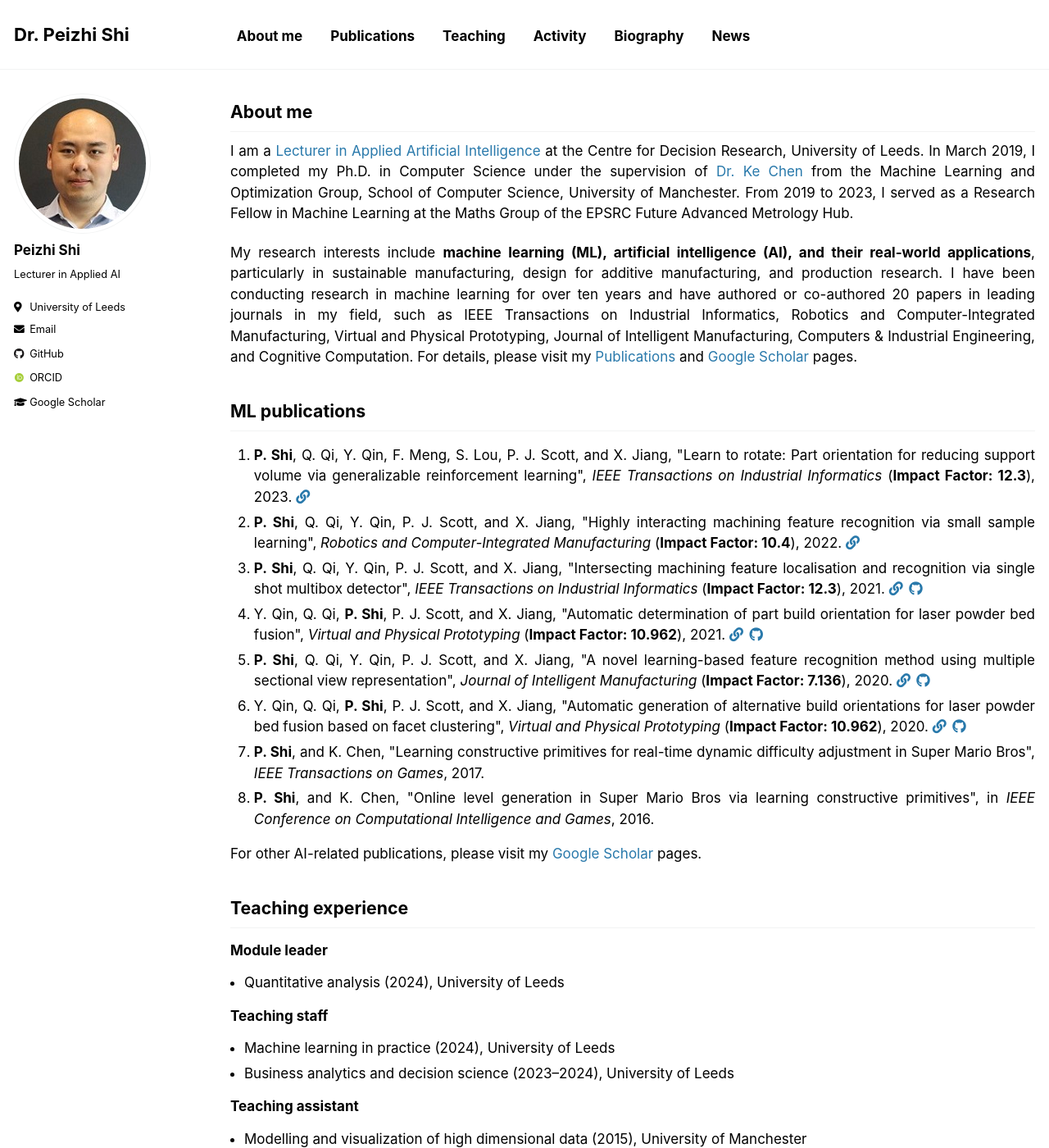
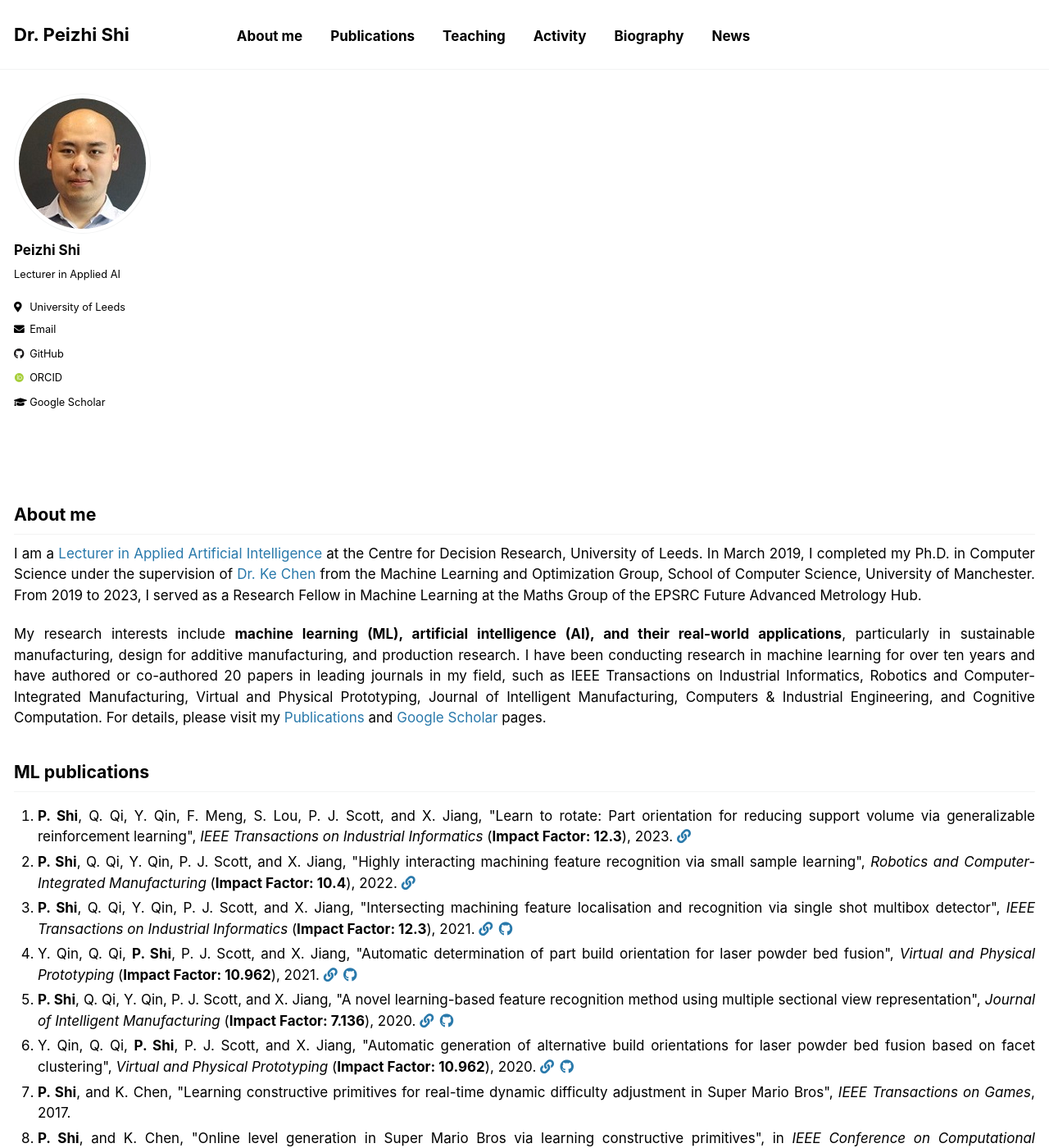
Before and after one commit to PeizhiShi/peizhishi.github.io, a Jekyll site: the page built from _pages/index.md, in a window 1280 px wide and 1400 px high. Shown: the whole window at 82% size. Built offline with Jekyll 4.4.1, drawn with Linux system fonts in a browser that asks for light colours; some web fonts are replaced; our own code applies the rules of GitHub Pages for plain Markdown files.

Commit message:
Update _page.scss

```diff
--- a/_sass/_page.scss
+++ b/_sass/_page.scss
@@ -18,11 +18,7 @@
 }
 
 .page {
-  @include breakpoint($large) {
-    @include span(10 of 12 last);
-    @include prefix(0.5 of 12);
-    @include suffix(0 of 12);
-  }
+
 
   .page__inner-wrap {
     padding-top: 50px;
```
